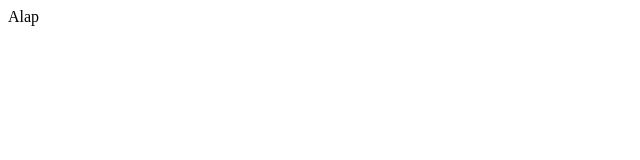
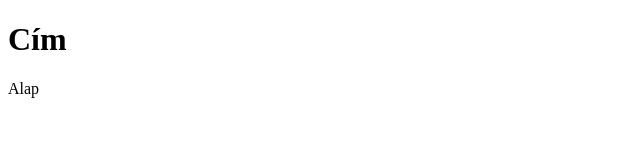
Before and after one commit to fodorzsolt/html-teszt, a plain HTML site: page public_html/index.html in a window 1280 px wide. Shown: the whole page, without its empty margins (0-640 px from the left). Drawn offline with Linux system fonts and the light colour scheme.

Commit message:
Cím hozzáadása

```diff
--- a/public_html/index.html
+++ b/public_html/index.html
@@ -11,6 +11,8 @@ and open the template in the editor.
         <meta name="viewport" content="width=device-width, initial-scale=1.0">
     </head>
     <body>
+        <h1>Cím</h1>
         <div>Alap</div>
+
     </body>
 </html>
```
